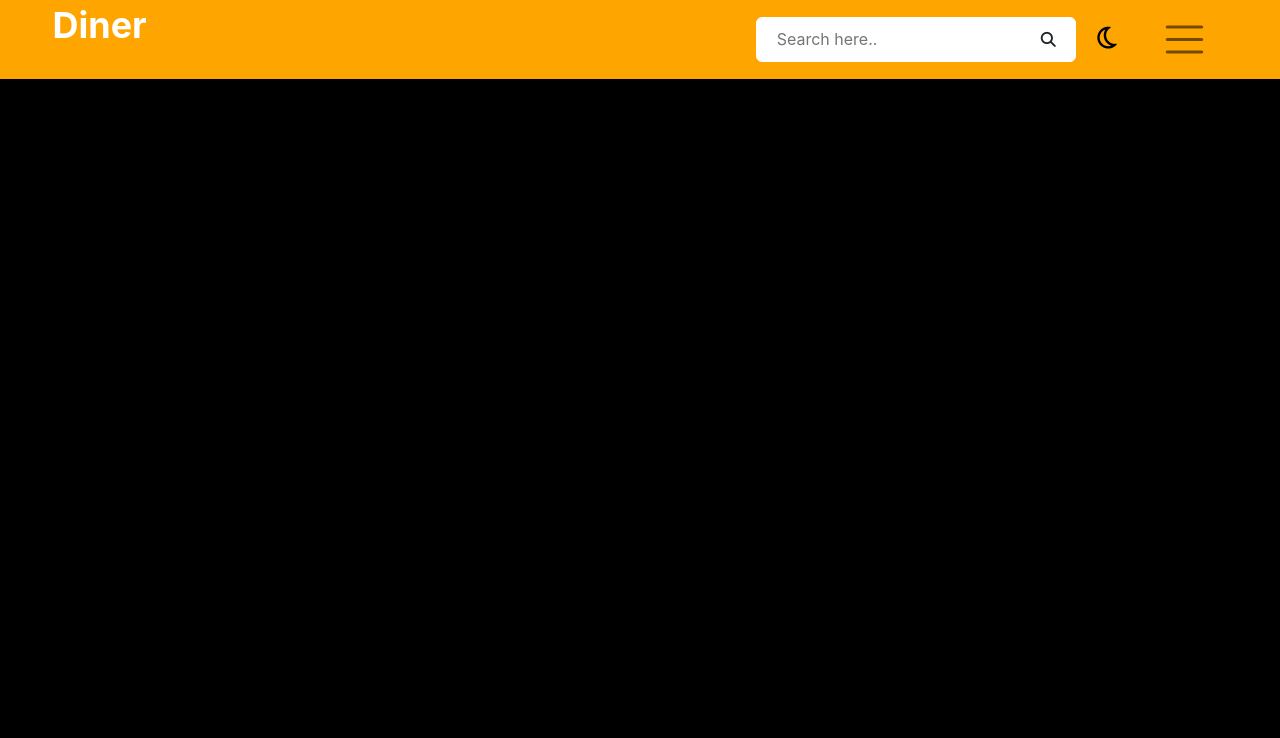
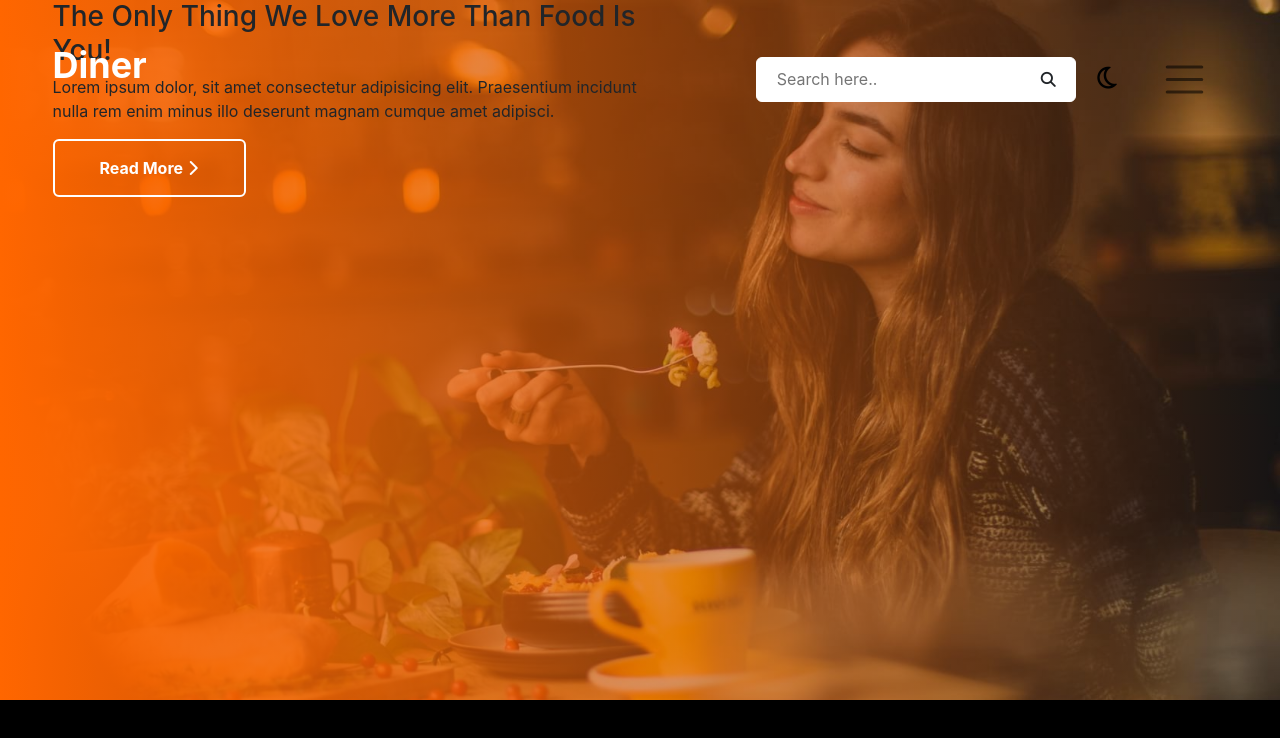
Before and after one commit to trungnte/diner-liberty, a plain HTML site: page index.html in a window 1280 px wide. Drawn offline with nearby package versions, Linux system fonts and the light colour scheme.

Commit message:
Add code carousel

```diff
--- a/css/style.css
+++ b/css/style.css
@@ -63,7 +63,11 @@ html, body{
 /* HEADER */
 
 header {
-  background-color: orange;
+  position: absolute;
+  top: 0;
+  left: 0;
+  z-index: 10;
+  width: 100%;
 }
 
 .header__leftContent h1 a{
@@ -79,6 +83,7 @@ header {
   display: grid;
   grid-template-columns: 4fr 1fr;
   gap: 20px;
+  padding: 40px 0 20px 0;
 }
 
 /* right header content */
@@ -144,6 +149,38 @@ header {
 /* AUTHOR: TRUNG */
 /*  BANNER or CAROUSEL */
 
+.carousel {
+  background-image: linear-gradient(to right, #ff6600, hsl(30deg 100% 1% / 20%)), url(../img/banner1.jpg);
+  background-size: cover;
+  background-repeat: no-repeat;
+  background-position: initial;
+  min-height: 700px;
+}
+
+.carousel__content {
+  max-width: 600px;
+  text-align: left;
+  /* margin-top: 100px; */
+}
+
+/* Button Read More */
+.carousel button {
+  background: transparent;
+  border: 2px solid white;
+  color: white;
+
+  padding: 12px 45px;
+  font-size: 16px;
+  line-height: 30px;
+  font-weight: 700;
+}
+
+.carousel button:hover{
+  background-color: white;
+  border: 2px solid white;
+  color: #ff6600;
+  text-decoration: none;
+}
 
 /* ------------------------------------------------------------------------- */
 /* AUTHOR: PHUOC NGUYEN */
--- a/index.html
+++ b/index.html
@@ -64,11 +64,12 @@
           </div>
           <div class="header__navBar">
 
-<!-- navbar-expand-lg  bg-light -->
+            <!-- navbar-expand-lg  bg-light -->
             <nav class="navbar">
               <div class="container-fluid">
                 <!-- <a class="navbar-brand" href="#">Navbar w/ text</a> -->
-                <button class="navbar-toggler" type="button" data-bs-toggle="collapse" data-bs-target="#navbarText" aria-controls="navbarText" aria-expanded="false" aria-label="Toggle navigation">
+                <button class="navbar-toggler" type="button" data-bs-toggle="collapse" data-bs-target="#navbarText"
+                  aria-controls="navbarText" aria-expanded="false" aria-label="Toggle navigation">
                   <!-- <i class="fa fa-bars"></i> -->
                   <span class="navbar-toggler-icon"></span>
                 </button>
@@ -100,7 +101,20 @@
 
   <!-- AUTHOR: TRUNG -->
   <!-- BANNER or CAROUSEL-->
-  <section class="carousel"></section>
+  <section class="carousel">
+    <div class="container">
+      <div class="carousel__content">
+        <h3>The Only Thing We Love More Than Food Is You!</h3>
+        <p>Lorem ipsum dolor, sit amet consectetur adipisicing elit. Praesentium incidunt nulla rem enim minus illo
+          deserunt magnam cumque amet adipisci.</p>
+        <button type="button" class="btn btn-outline-primary">
+          Read More
+          <span class="fa fa-chevron-right"></span>
+        </button>
+      </div>
+
+    </div>
+  </section>
 
 
   <!-- AUTHOR: PHUOC NGUYEN -->
```
